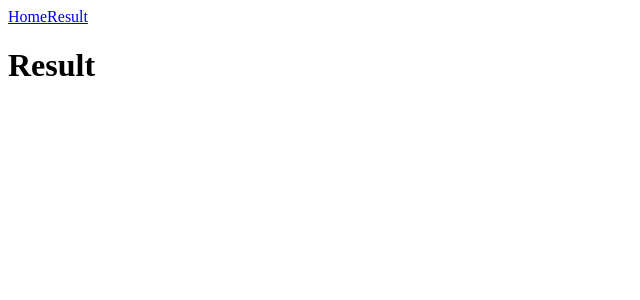
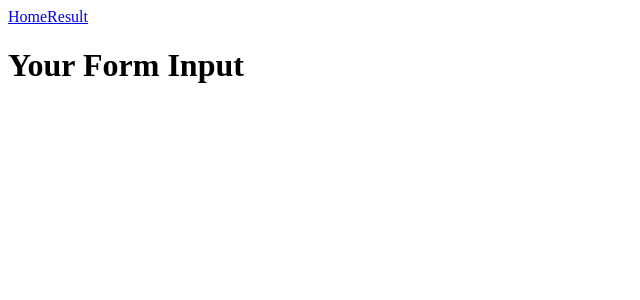
Before and after one commit to M-Hafez22/dynamic-form-vue, a Vue app: page /result in a window 1280 px wide. Shown: the top 300 px of the page, without its empty margins (0-640 px from the left). Built offline with nearby package versions, Linux system fonts and the light colour scheme.

Commit message:
✅ Renders Result View header

```diff
--- a/src/views/ResultView.vue
+++ b/src/views/ResultView.vue
@@ -1,5 +1,5 @@
 <template>
   <div class="Result">
-    <h1>Result</h1>
+    <h1>Your Form Input</h1>
   </div>
 </template>
```
Also changed, not shown: 1 other file (tests, documents, lock files or other folders).
